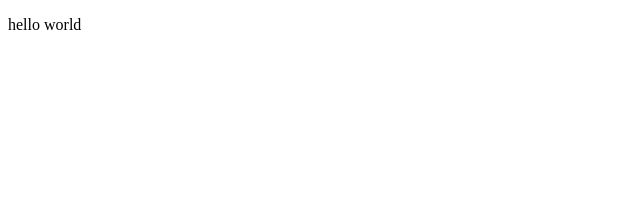
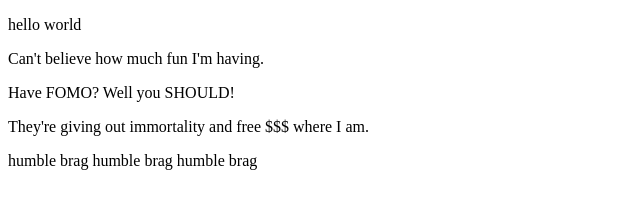
Before and after one commit to atugman/Arcade, a website: page public/index.html in a window 1280 px wide. Shown: the whole page, without its empty margins (0-640 px from the left). Drawn offline with nearby package versions, Linux system fonts and the light colour scheme.

Commit message:
mock data test

```diff
--- /dev/null
+++ b/public/app.js
@@ -0,0 +1,55 @@
+var MOCK_STATUS_UPDATES = {
+    "statusUpdates": [
+        {
+            "id": "1111111",
+            "text": "Can't believe how much fun I'm having.",
+            "friendId": "aaaaaa",
+            "friendName": "John Doe",
+            "publishedAt": 1470016976609
+        },
+        {
+            "id": "2222222",
+            "text": "Have FOMO? Well you SHOULD!",
+            "friendId": "bbbbbbb",
+            "friendName": "Jane Doe",
+            "publishedAt": 1470012976609
+        },
+        {
+            "id": "333333",
+            "text": "They're giving out immortality and free $$$ where I am.",
+            "friendId": "cccc",
+            "friendName": "Jim Doe",
+            "publishedAt": 1470011976609
+        },
+        {
+            "id": "4444444",
+            "text": "humble brag humble brag humble brag",
+            "friendId": "ddddd",
+            "friendName": "Jackie Doe",
+            "publishedAt": 1470009976609
+        }
+    ]
+}
+
+function getRecentStatusUpdates(callbackFn) {
+    setTimeout(function(){ callbackFn(MOCK_STATUS_UPDATES)}, 100);
+}
+
+// this function stays the same when we connect
+// to real API later
+function displayStatusUpdates(data) {
+    for (index in data.statusUpdates) {
+       $('body').append(
+        '<p>' + data.statusUpdates[index].text + '</p>');
+    }
+}
+
+// this function can stay the same even when we
+// are connecting to real API
+function getAndDisplayStatusUpdates() {
+    getRecentStatusUpdates(displayStatusUpdates);
+}
+
+$(function() {
+    getAndDisplayStatusUpdates();
+})
--- a/public/index.html
+++ b/public/index.html
@@ -1,9 +1,12 @@
 <!DOCTYPE html>
 <html>
 <head>
-	<title></title>
+	<title>Mock Data</title>
+	<meta charset="utf-8">
 </head>
 <body>
 <p>hello world</p>
+	<script src="https://cdnjs.cloudflare.com/ajax/libs/jquery/3.1.0/jquery.min.js"></script>
+	<script type="text/javascript" src="app.js"></script>
 </body>
 </html>
```
